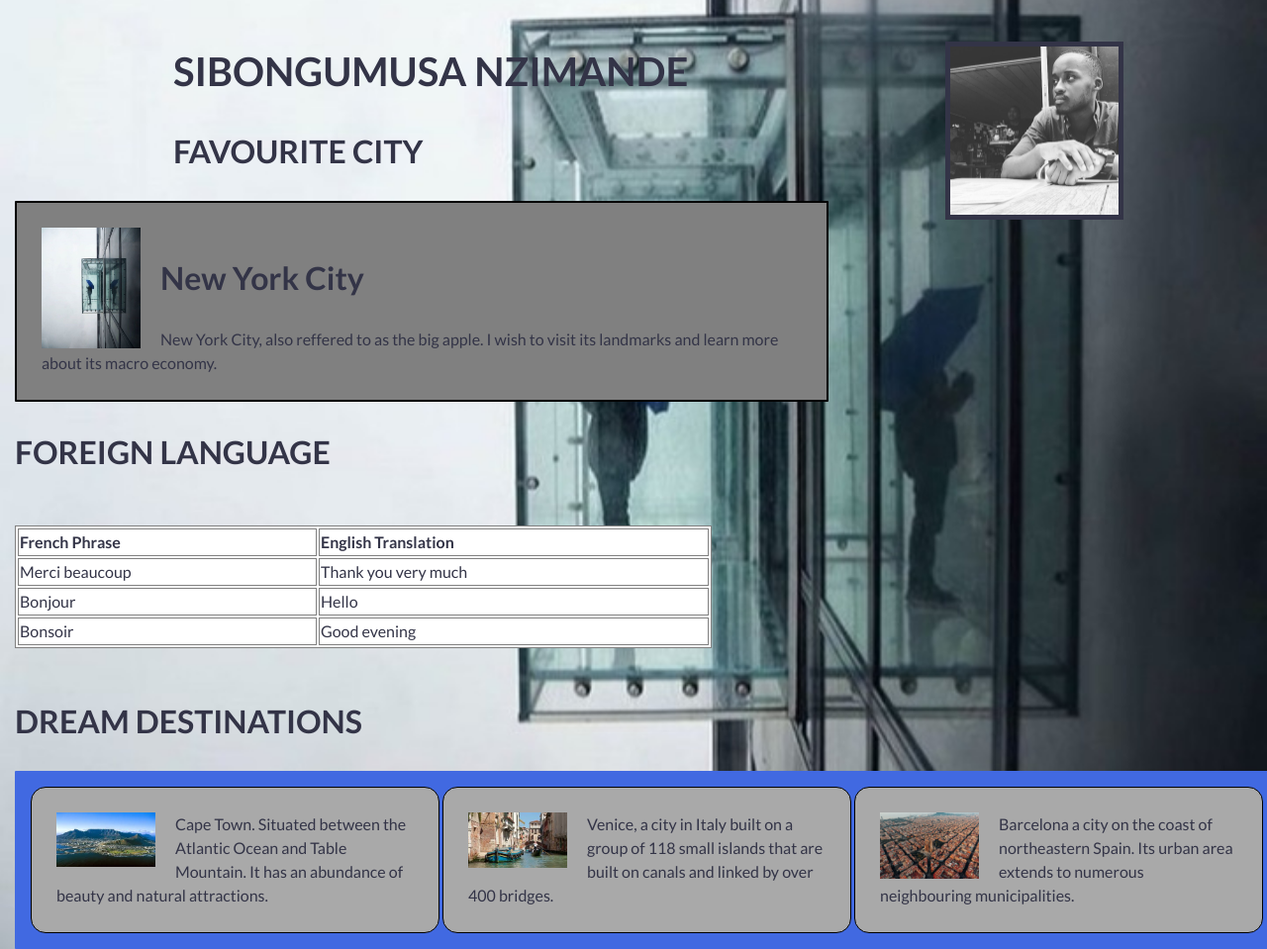
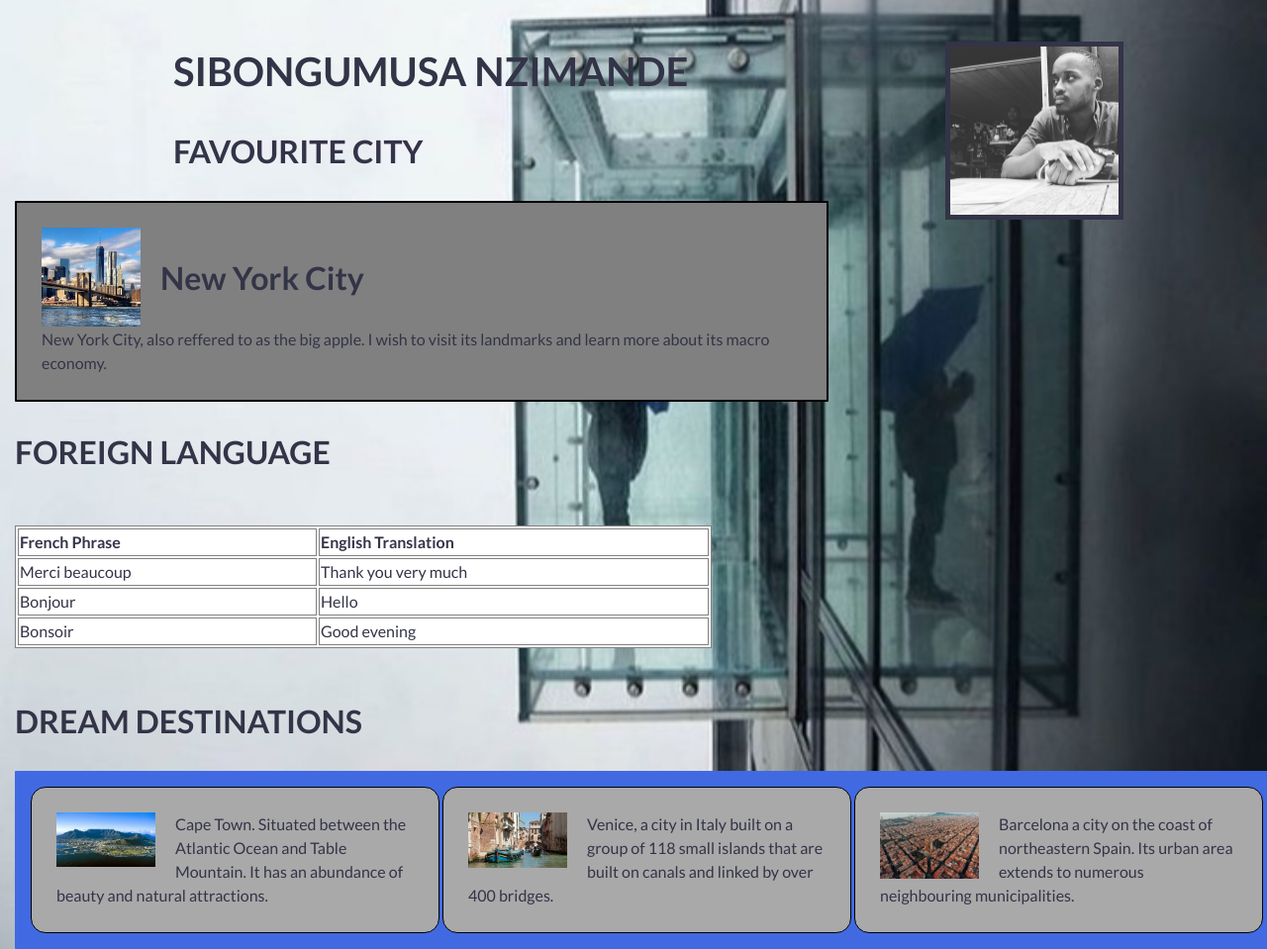
Before and after one commit to Sbonganzimande123/basic-webpage, a plain HTML site: page my-webpage-grid.html in a window 1280 px wide. Shown: the top 959 px of the page at 99% size. Drawn offline with Linux system fonts and the light colour scheme.

Commit message:
fourth commit

```diff
--- a/my-webpage-grid.html
+++ b/my-webpage-grid.html
@@ -195,7 +195,7 @@ h2{text-align: left}
 
 <div class="the-wrapper">
     <div class="image-wrapper">
-        <img class = "side-img" src= "Image1.jpg" img align = "left">
+        <img class = "side-img" src= "Img1.jpg" img align = "left">
     </div>
     <div>
         <h2>New York City</h2>
```
Also changed, not shown: my-webpage.html (+1 -1 lines).
